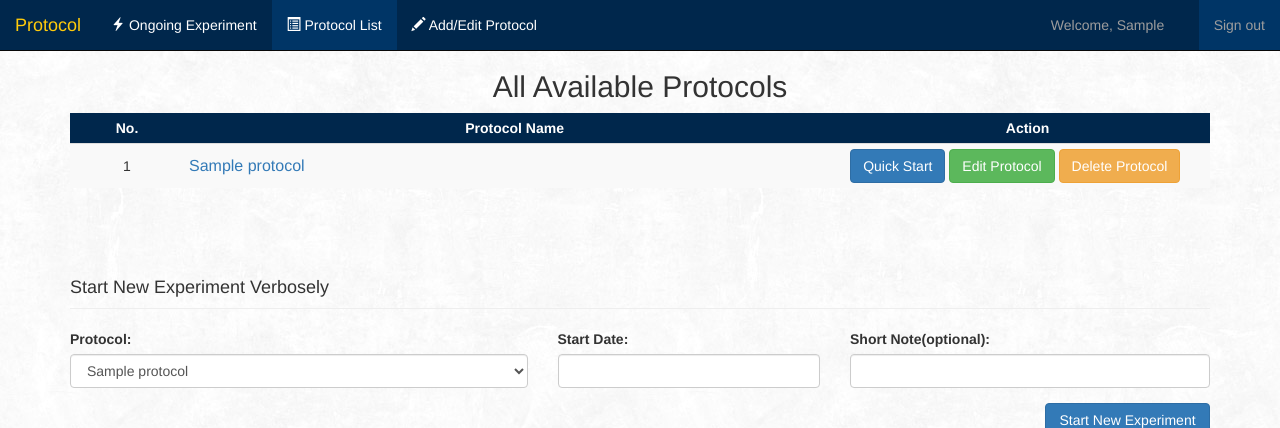
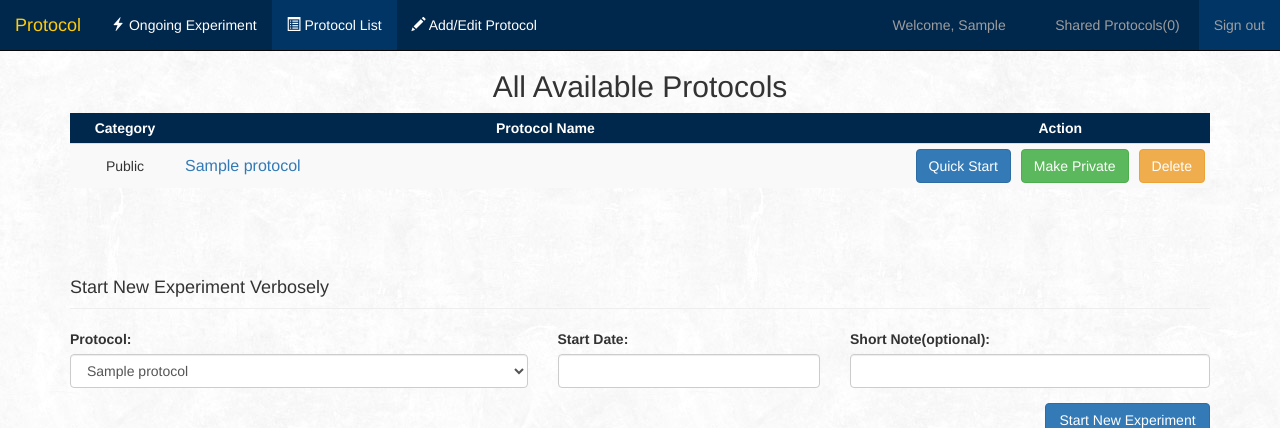
Before and after one commit to sjmsjj/Protocol-web, a Django app: page /protocol/protocols/ in a window 1280 px wide. Shown: the top 428 px of the page. Run offline with Django 3.2, Linux system fonts and the light colour scheme; a user stored in the database is signed in; tables that the repository leaves empty hold one stand-in row (values such as "Sample post"); some libraries are stand-ins or nearby versions.

Commit message:
added the access level(public/private) to protocol

```diff
--- a/protocol/protocol/models.py
+++ b/protocol/protocol/models.py
@@ -68,10 +68,11 @@ class ProtocolUser(User):
 		return Experiment.objects.filter(user=self)
 
 class Protocol(models.Model):
-	user = models.ForeignKey(ProtocolUser, on_delete=models.PROTECT)
+	user = models.ForeignKey(ProtocolUser, on_delete=models.PROTECT, null=True, blank=True)
 	name = models.CharField(primary_key = True, max_length=100)
 	ninstance = models.IntegerField(default=0)
 	last_updated = models.DateTimeField(blank=True, null=True)
+	is_public = models.BooleanField(default=False)
 
 	def __unicode__(self):
 		return 'Protocol: %s' % self.name
@@ -95,6 +96,11 @@ class Protocol(models.Model):
 
 	def get_ninstances(self):
 		return self.ninstance
+
+class SharedProtocol(models.Model):
+	shared_from = models.ForeignKey(ProtocolUser, on_delete=models.CASCADE, related_name='shared_from')
+	shared_to = models.ForeignKey(ProtocolUser, on_delete=models.CASCADE, related_name='shared_to')
+	protocol = models.ForeignKey(Protocol, on_delete=models.PROTECT)
 
 class Step(models.Model):
 	protocol = models.ForeignKey(Protocol, related_name='steps', on_delete=models.CASCADE)
--- a/protocol/protocol/templates/base.html
+++ b/protocol/protocol/templates/base.html
@@ -42,6 +42,7 @@
 
 						<ul class="nav navbar-nav navbar-right">
 							<p class="navbar-text">Welcome, <a href="{% url 'user_profile' %}" class="navbar-link">{{user.first_name}}</a>&nbsp&nbsp&nbsp&nbsp&nbsp</p>
+							<p class="navbar-text"><a href="{% url 'user_profile' %}" class="navbar-link">Shared Protocols(0)</a>&nbsp</p>
 							<li class="header-item"><a href="{% url 'logout' %}"><span class="logout">Sign out</span></a></li>
 						</ul>
 				    </div>
--- a/protocol/protocol/templates/protocol/dynamic/protocol_list_js.html
+++ b/protocol/protocol/templates/protocol/dynamic/protocol_list_js.html
@@ -1,6 +1,8 @@
 <script type="text/javascript">
     var START_NEW_EXPERIMENT = "start new experiment";
+    var CHANGE_PROTOCOL_ACCESS_LEVEL = "change protocol access level";
     var DELETE_PROTOCOL = "delete protocol";
+
 	var protocol_name;
 	var action;
 
@@ -9,6 +11,7 @@
 		initiate_datepicker();
 		$("#btnStart").bind('click', start_new_experiment_verbosely);
 		$(".btnStartExperiment").bind('click', start_new_experiment);
+		$(".btnChangeProcotolAccess").bind('click', change_protocol_access_level);
 		$(".btnDeleteProtocol").bind('click', delete_protocol);
 	})
 
@@ -22,13 +25,18 @@
 		var protocol_name = protocols[protocols.selectedIndex].value;
 		var start_date = $("#datepicker").val();
 		var note = $("#new_experiment_note").val();
-
 		send_action_to_server(protocol_name, action, start_date, note);
 	}
 
 	function start_new_experiment(){
 		protocol_name = this.value;
 		action = START_NEW_EXPERIMENT;
+		send_action_to_server(protocol_name, action);
+	}
+
+	function change_protocol_access_level(){
+		protocol_name = this.value;
+		action = CHANGE_PROTOCOL_ACCESS_LEVEL;
 		send_action_to_server(protocol_name, action);
 	}
 
@@ -60,21 +68,46 @@
 			    xhr.setRequestHeader('X-CSRFToken', csrftoken);
 		    },
 		    success: function(response){
-		    	if(response != 'success'){
+		    	if(response !== 'success'){
 		    		alert(response);
 		    	}
 		    	else{
-		    		if(action === DELETE_PROTOCOL){
-		    			window.location.href="{% url 'protocol_list' %}";
+		    		if(action === START_NEW_EXPERIMENT){
+		    			notify_initiate_experiment_success();
 		    		}
-		    		else if(action === START_NEW_EXPERIMENT){
-		    			var modal_content = "Initated new experiment following the protocol: <br><b>" + protocol_name + "</b>.";
-		    			$("#modalContent").html(modal_content);
-		    			$("#btnNewExperimentSuceess").trigger("click");
+		    		else if(action === CHANGE_PROTOCOL_ACCESS_LEVEL){
+		    			update_protocol_access_level(protocol_name);
+		    		}
+		    		else if(action === DELETE_PROTOCOL){
+		    			delete_protocol_row(protocol_name);
 		    		}
 		    	}
 		    },
 		});
 	}
 
+	function notify_initiate_experiment_success(){
+		var modal_content = "Initated new experiment following the protocol: <br><b>" + protocol_name + "</b>.";
+		$("#modalContent").html(modal_content);
+		$("#btnNewExperimentSuceess").trigger("click");
+	}
+
+	function update_protocol_access_level(protocol_name){
+		var row = document.getElementById(protocol_name);
+		if(row.cells[0].innerHTML === "Private"){
+			row.cells[0].innerHTML = "Public";
+			$("button[name=" + protocol_name + "]").text("Make Private");
+		}
+		else{
+			row.cells[0].innerHTML = "Private";
+			$("button[name=" + protocol_name + "]").html("Make Public&nbsp");
+		}
+	}
+
+	function delete_protocol_row(protocol_name){
+		var table = document.getElementById("tbProtocols");
+		var row = document.getElementById(protocol_name);
+		table.deleteRow(row.rowIndex);
+	}
+
 </script>
--- a/protocol/protocol/templates/protocol/login.html
+++ b/protocol/protocol/templates/protocol/login.html
@@ -7,7 +7,6 @@
 
 {% block main %}
     <br>
-
     <div class="container">
         <div class="row">
             <div class="col-md-offset-4 col-md-4">
--- a/protocol/protocol/templates/protocol/protocol_list.html
+++ b/protocol/protocol/templates/protocol/protocol_list.html
@@ -24,25 +24,35 @@
 				    <table id='tbProtocols' class='table table-striped table-bordere table-hover table-condensed'>
 				        <thead>
 				        	<tr>
-				        		<td width='10%'>No.</td>
-				        		<td width='58%'5>Protocol Name</td>
-				        		<td width='42%'>Action</td>
+				        		<td width='10%'>Category</td>
+				        		<td width='70%'5>Protocol Name</td>
+				        		<td width='20%' colspan="3">Action</td>
 				        	</tr>
 				        </thead>
 
 				        <tbody>
 				        	{% for protocol in protocols %}
 					        	<tr id="{{protocol.name}}">
-					        		<td style="vertical-align:middle">{{forloop.counter}}</td>
-
+					        		{% if protocol.is_public %}
+					        		    <td style="vertical-align:middle">Public</td>
+					        		{% else %}
+					        		    <td style="vertical-align:middle">Private</td>
+					        		{% endif %}
 					        		<td style="vertical-align:middle">
 					        			<a style="font-size: 16px" href="{% url 'protocol_detail' protocol=protocol.name %}">{{protocol.name}}</a>
 					        		</td>
-
 				                    <td>
 				                    	<button class='btnStartExperiment btn btn-primary' value='{{protocol.name}}'>Quick Start</button>
-				                    	<button id="btnEditProtocol" class="btn btn-success" onclick="window.location.href = '{% url 'add_edit_protocol' %}?protocol_name={{protocol.name}}'">Edit Protocol</button>
-				                    	<button class="btnDeleteProtocol btn btn-warning" value='{{protocol.name}}' name='{{protocol.ninstance}}'>Delete Protocol</button>
+				                    </td>
+				                    <td>
+						        		{% if protocol.is_public %}
+							        		<button class="btnChangeProcotolAccess btn btn-success" value='{{protocol.name}}' name='{{protocol.name}}'>Make Private</button>
+						        		{% else %}
+							        		<button class="btnChangeProcotolAccess btn btn-success" value='{{protocol.name}}' name='{{protocol.name}}'>Make Public&nbsp</button>
+						        		{% endif %}
+						        	</td>
+									<td>
+				                    	<button class="btnDeleteProtocol btn btn-warning" value='{{protocol.name}}' name='{{protocol.ninstance}}'>Delete</button>
 				                    </td>
 					        	</tr>
 				        	{% endfor %}
@@ -52,24 +62,6 @@
 		    </div>
 
 	        <button style="display:none" id="btnNewExperimentSuceess" data-toggle="modal" data-target="#myModal"></button>
-			<div class="modal fade" id="myModal" role="dialog">
-				<div class="modal-dialog">
-				<!-- Modal content-->
-					<div class="modal-content">
-						<div class="modal-header">
-				            <button type="button" class="close" data-dismiss="modal">&times;</button>
-							<h4 class="modal-title">Success</h4>
-							</div>
-							<div class="modal-body">
-								<p id="modalContent"></p>
-							</div>
-							<div class="modal-footer">
-							<button type="button" class="btn btn-default" data-dismiss="modal">Close</button>
-						</div>
-					</div>
-
-				</div>
-			</div>
 
            <br>
            <br>
@@ -116,6 +108,26 @@
 					<button id="btnStart" class='btn btn-primary btn-block'>Start New Experiment</button>
 				</div>
 			</div>
+
+
+            <div class="modal fade" id="myModal" role="dialog">
+				<div class="modal-dialog">
+				<!-- Modal content-->
+					<div class="modal-content">
+						<div class="modal-header">
+				            <button type="button" class="close" data-dismiss="modal">&times;</button>
+							<h4 class="modal-title">Success</h4>
+							</div>
+							<div class="modal-body">
+								<p id="modalContent"></p>
+							</div>
+							<div class="modal-footer">
+							<button type="button" class="btn btn-default" data-dismiss="modal">Close</button>
+						</div>
+					</div>
+				</div>
+			</div>
+
 		</div>
 	{% endif %}
 
--- a/protocol/protocol/views.py
+++ b/protocol/protocol/views.py
@@ -123,6 +123,8 @@ class ProtocolListView(ListView):
 			protocol = self.user.get_protocol(protocol_name)
 			if action == 'start new experiment':
 				message = self.add_new_experiment(protocol, start_date, note)
+			elif action == 'change protocol access level':
+				message = self.change_protocol_access_level(protocol)
 			elif action == 'delete protocol':
 				message = self.delete_protocol(protocol)
 		except Exception:
@@ -142,7 +144,19 @@ class ProtocolListView(ListView):
 			protocol.ninstance += 1
 			protocol.save()
 		except Exception:
-			message = 'start new experiment %s failed' % protocol_name
+			message = 'start new experiment %s failed, please try again later' % protocol.name
+		return message
+
+	def change_protocol_access_level(self, protocol):
+		message = 'success'
+		try:
+			if protocol.is_public:
+				protocol.is_public = False
+			else:
+				protocol.is_public = True
+			protocol.save()
+		except Exception:
+			message = 'change access level for protocol %s failed, please try again later' % protocol.name
 		return message
 
 	def delete_protocol(self, protocol):
@@ -150,7 +164,7 @@ class ProtocolListView(ListView):
 		try:
 			protocol.delete()
 		except Exception:
-			message = 'delete protocol %s failed' % protocol_name
+			message = 'delete protocol %s failed, please try again later' % protocol.name
 		return message
 
 protocol_list = login_required(ProtocolListView.as_view())
```
